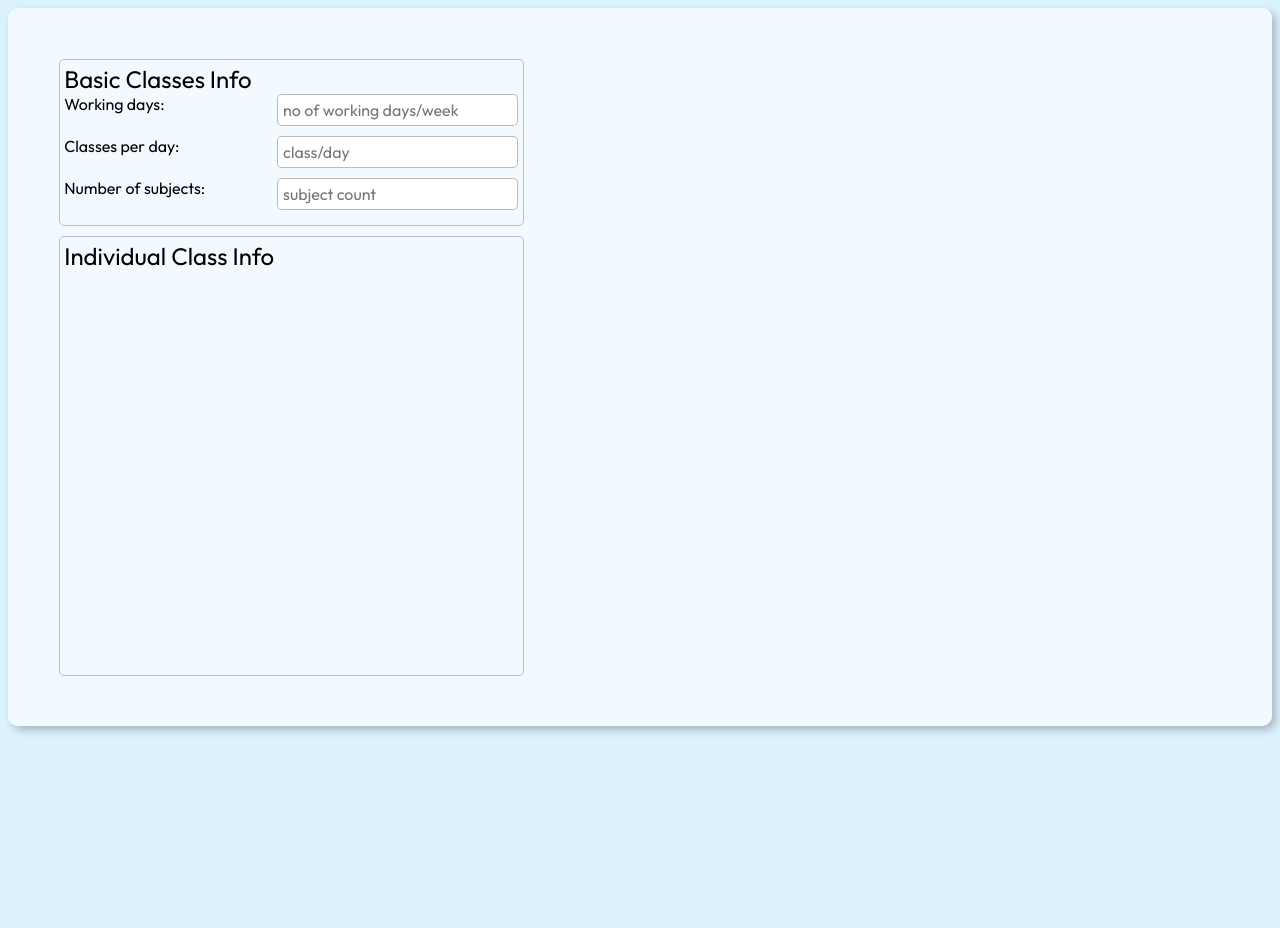
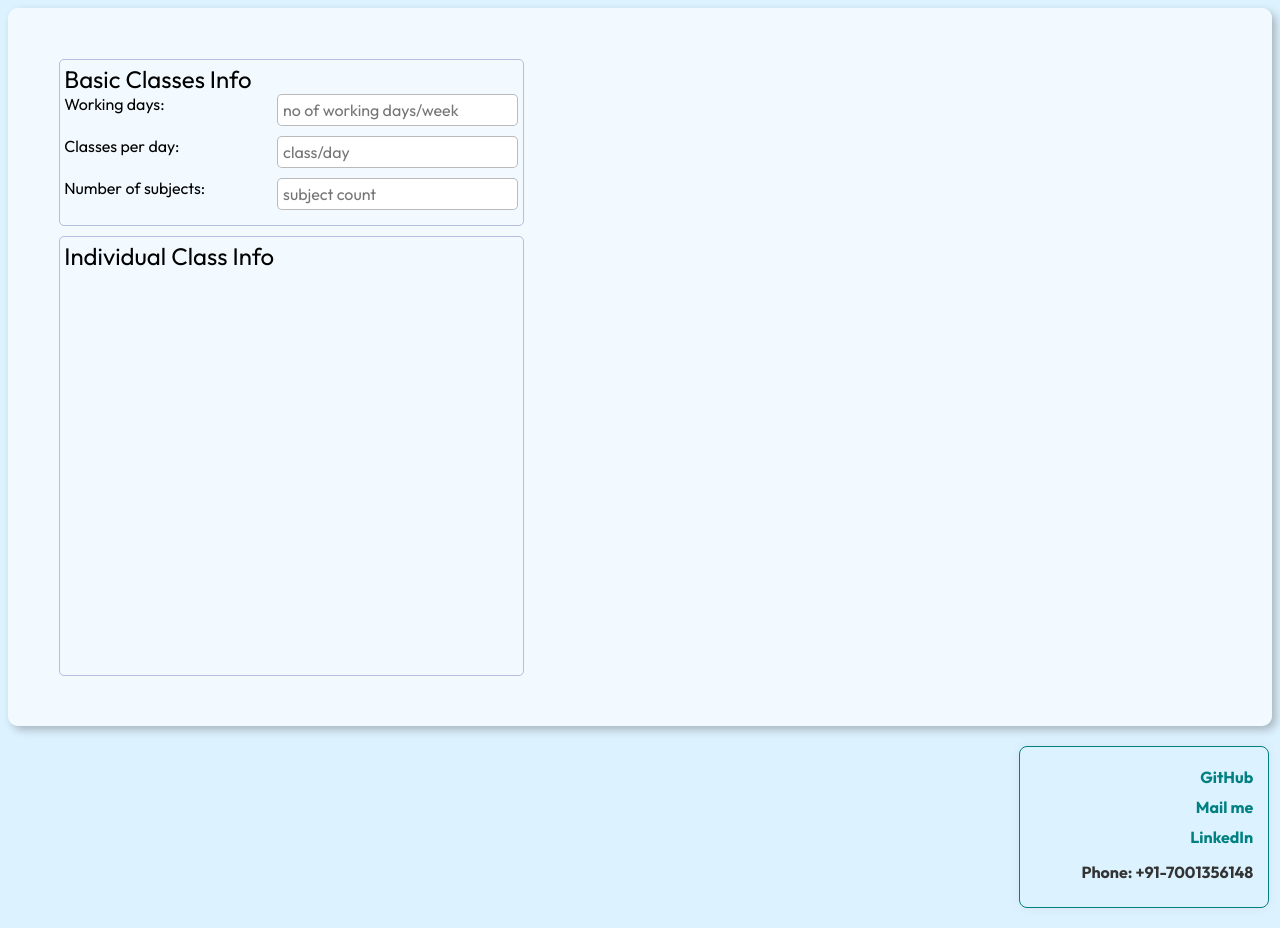
Before and after one commit to p369m/Time-Table-Generator, a React (Vite) app: page / in a window 1280 px wide. Before the commit the page ends 816 px from the top, so only its background shows below. Built offline with nearby package versions, Linux system fonts and the light colour scheme.

Commit message:
Contact details added

```diff
--- a/src/App.jsx
+++ b/src/App.jsx
@@ -1,9 +1,11 @@
+import Contact from "./Contact";
 import RoutineMakerApp from "./RoutineMakerApp";
 
 function App() {
   return (
     <>
       <RoutineMakerApp />
+      <Contact/>
     </>
   );
 }
--- /dev/null
+++ b/src/Contact.css
@@ -0,0 +1,30 @@
+.contact {
+    display: flex;
+    flex-direction: column;
+    border: 1px solid teal;
+    margin: 20px 80%;
+    padding: 15px;
+    width: 250px;
+    text-align: right;
+    /* background-color: rgb(238, 208, 202); */
+    box-shadow: 0 0 10px rgba(160, 93, 93, 0.1);
+    border-radius: 8px;
+  }
+
+  a,p {
+    text-decoration: none;
+    color: teal;
+    margin: 5px 0;
+    font-weight: bold;
+    transition: color 0.3s ease;
+  }
+
+  a:hover {
+    color: darkslategray;
+  }
+
+  p {
+    margin: 10px 0;
+    font-size: 16px;
+    color: #333;
+  }
--- /dev/null
+++ b/src/Contact.jsx
@@ -0,0 +1,15 @@
+import React from 'react';
+import './Contact.css';
+
+const Contact = () => {
+  return (
+    <div className='contact'>
+      <a href="https://github.com/p369m/Time-Table-Generator" target="_blank" rel="noopener noreferrer">GitHub</a>
+      <a href="mailto:parthamandal621@gmail.com">Mail me</a>
+      <a href="https://linkedin.com/in/pm369/" target="_blank" rel="noopener noreferrer">LinkedIn</a>
+      <p>Phone: +91-7001356148</p>
+    </div>
+  );
+};
+
+export default Contact;
--- a/src/RoutineMakerApp.css
+++ b/src/RoutineMakerApp.css
@@ -87,12 +87,15 @@ input[type="text"],[type="number"]{
   text-align: left;
 	margin-left: 5%;
   border: 1px solid rgba(0, 11, 128, 0.248);
+  padding: 10px;
+  border-radius: 5px;
 }
 th,
 td {
   border: 1px solid #dddddd;
   text-align: left;
   padding: 8px;
+  border-radius: 3px;
 }
 th {
   background-color: #f2f2f2;
```
